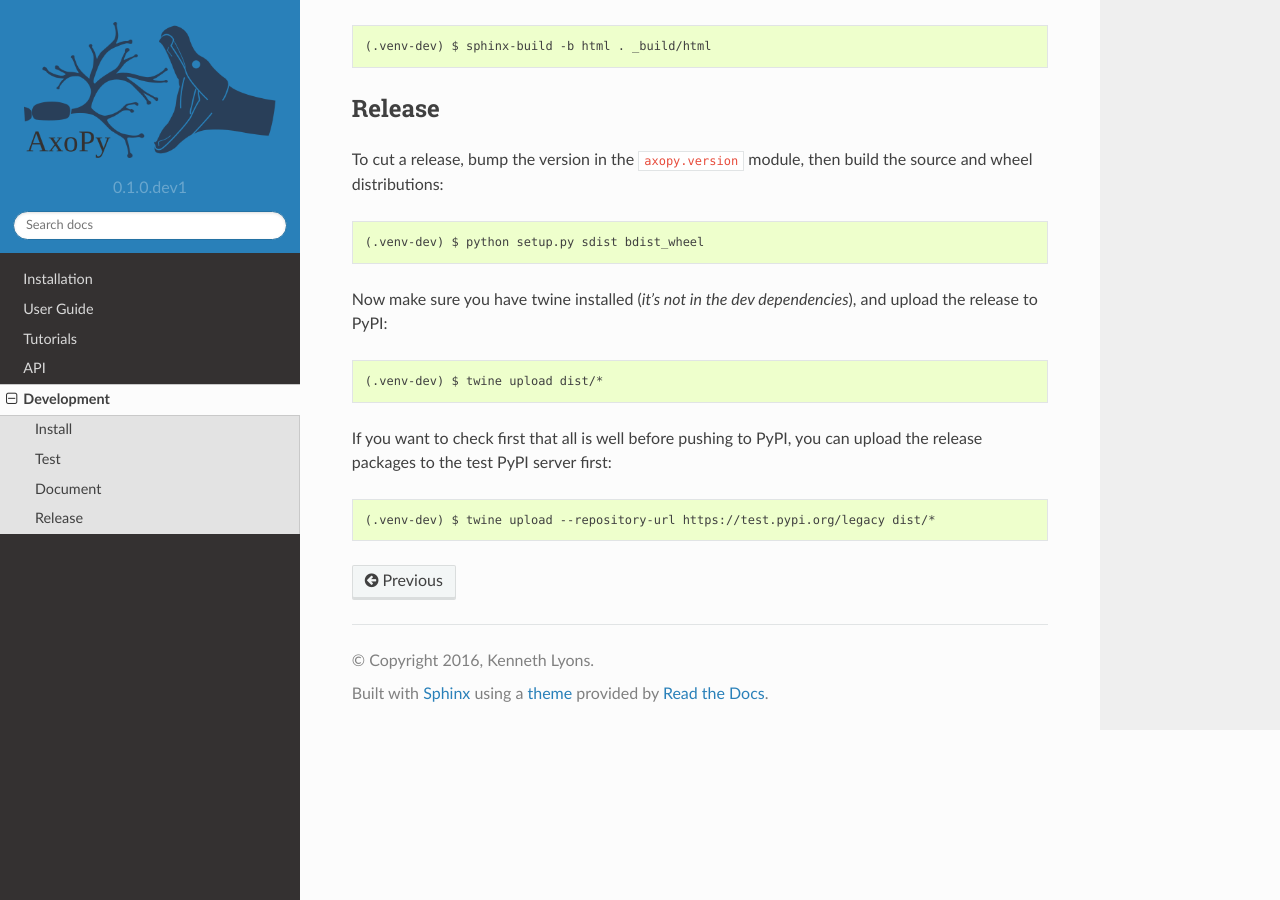
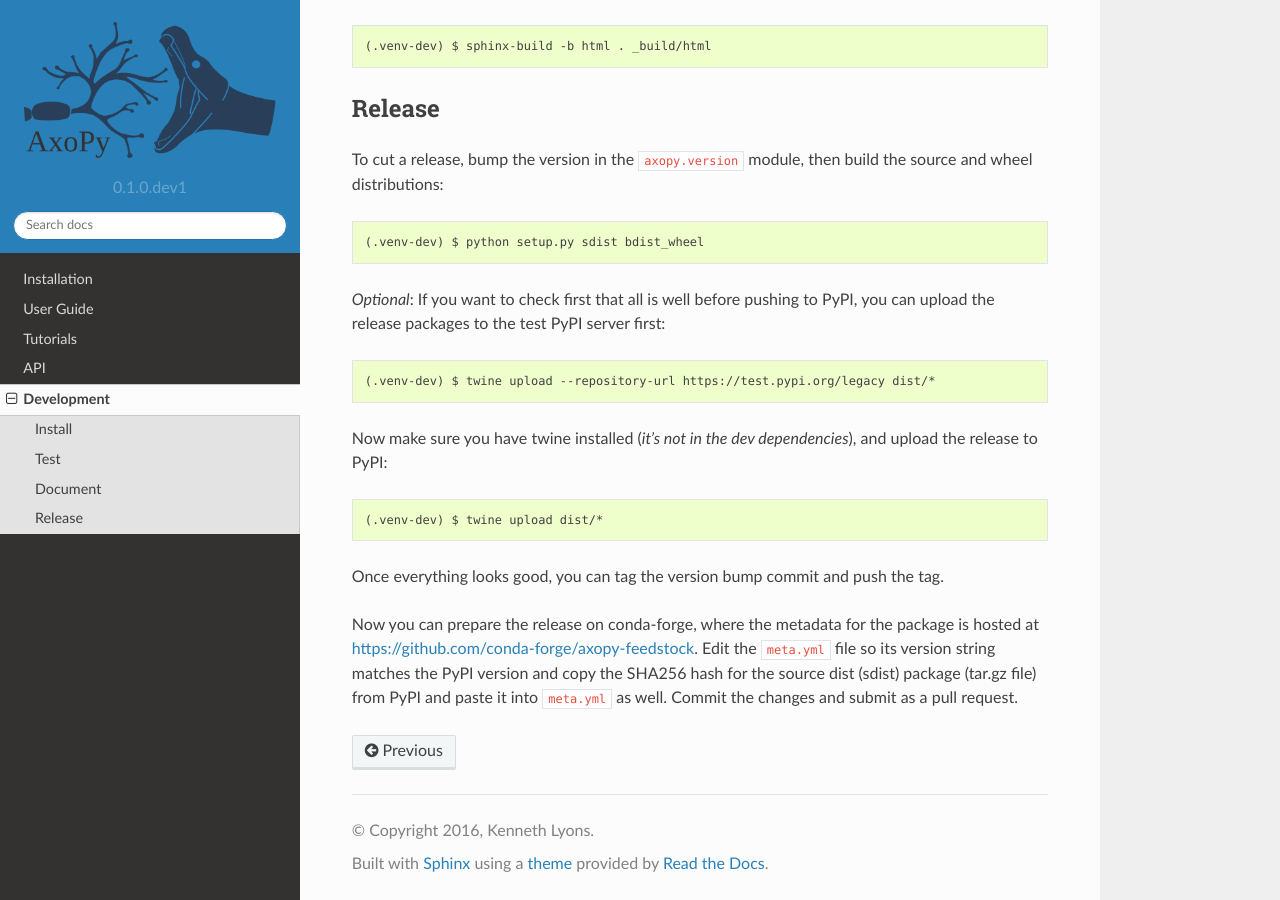
Before and after one commit to axopy/axopy, a Sphinx documentation site: the page built from docs/development.rst, in a window 1280 px wide and 900 px high, scrolled down 1170 px. Built offline with Sphinx 7.4.7 and the Read the Docs theme 2.0.0, drawn with Linux system fonts in a browser that asks for light colours; pages that are not in the unit, such as notebooks, are missing from menus.

```diff
--- a/docs/development.rst
+++ b/docs/development.rst
@@ -61,12 +61,22 @@
 
     (.venv-dev) $ python setup.py sdist bdist_wheel
 
+*Optional*: If you want to check first that all is well before pushing to PyPI,
+you can upload the release packages to the test PyPI server first::
+
+    (.venv-dev) $ twine upload --repository-url https://test.pypi.org/legacy dist/*
+
 Now make sure you have twine installed (*it's not in the dev dependencies*),
 and upload the release to PyPI::
 
     (.venv-dev) $ twine upload dist/*
 
-If you want to check first that all is well before pushing to PyPI, you can
-upload the release packages to the test PyPI server first::
+Once everything looks good, you can tag the version bump commit and push the
+tag.
 
-    (.venv-dev) $ twine upload --repository-url https://test.pypi.org/legacy dist/*
+Now you can prepare the release on conda-forge, where the metadata for the
+package is hosted at https://github.com/conda-forge/axopy-feedstock. Edit the
+``meta.yml`` file so its version string matches the PyPI version and copy the
+SHA256 hash for the source dist (sdist) package (tar.gz file) from PyPI and
+paste it into ``meta.yml`` as well. Commit the changes and submit as a pull
+request.
```
Also changed, not shown: README.rst (+12 -20 lines).
